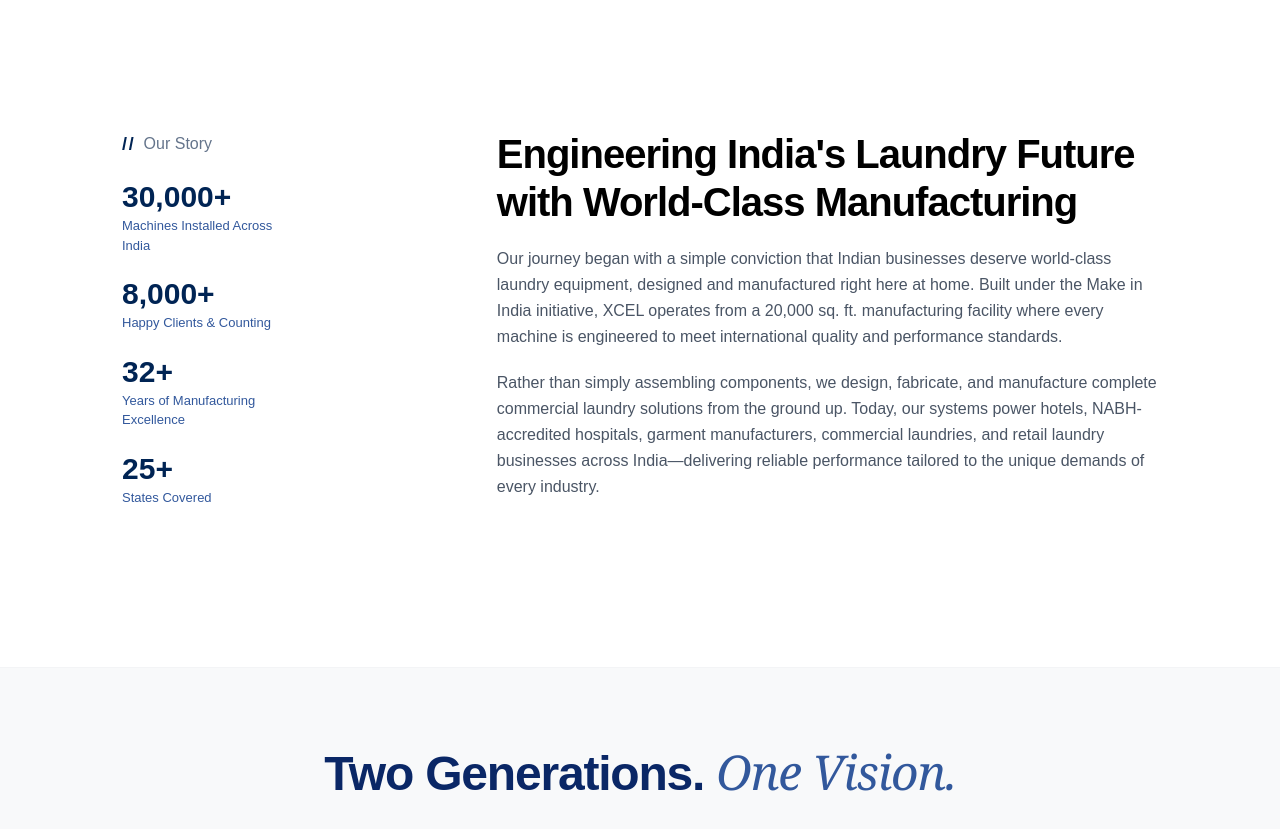
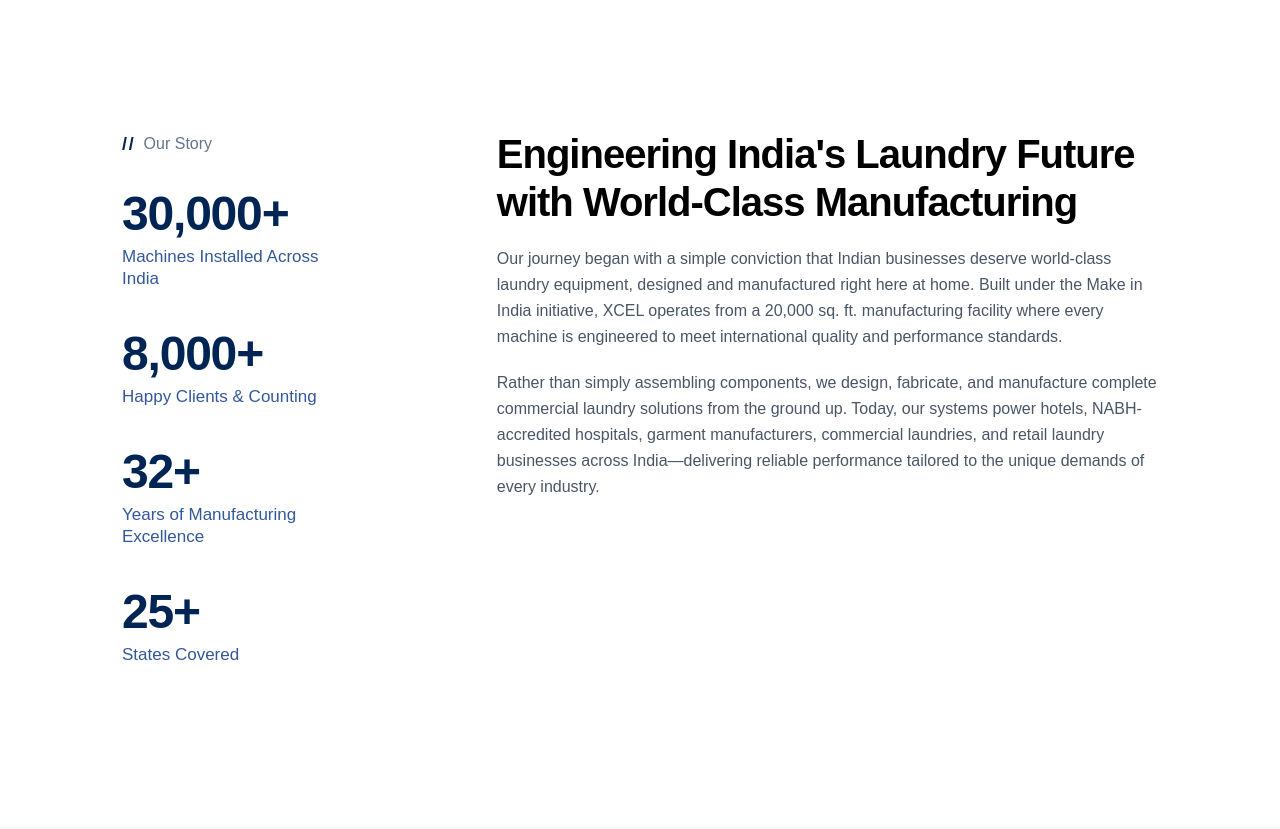
Before and after one commit to Ankita030694/Xcel-, a Next.js app: page /about in a window 1280 px wide. Shown: the part 607-1436 px from the top of the page. Built offline with nearby package versions, Linux system fonts and the light colour scheme.

Commit message:
Increase font sizes for stats numbers and text as requested

```diff
--- a/app/about/page.tsx
+++ b/app/about/page.tsx
@@ -28,39 +28,39 @@ export default function AboutPage() {
 
           <div className="flex flex-col lg:flex-row gap-10 lg:gap-16 mb-12 lg:mb-16 relative z-10 pt-4 px-4 lg:px-8 max-w-[1100px] mx-auto">
             {/* Left Column: Title & Vertical Stats */}
-            <div className="w-full lg:w-[30%] shrink-0 flex flex-col gap-6">
+            <div className="w-full lg:w-[30%] shrink-0 flex flex-col gap-8">
               <div className="flex items-center gap-2 mb-0">
                 <span className="text-[#002454] font-bold text-lg tracking-widest">{"//"}</span>
                 <span className="text-[#64748b] font-medium text-base">Our Story</span>
               </div>
 
-              <div className="flex flex-col gap-6">
-                <div className="flex flex-col items-start text-left gap-1">
-                  <h3 className="text-3xl font-bold text-[#002454] leading-none">
+              <div className="flex flex-col gap-10">
+                <div className="flex flex-col items-start text-left gap-2">
+                  <h3 className="text-5xl font-bold text-[#002454] leading-none tracking-tight">
                     <AnimatedCounter end={30000} suffix="+" />
                   </h3>
-                  <p className="text-[#32589c] text-[13px] font-medium">Machines Installed Across<br/> India</p>
+                  <p className="text-[#32589c] text-base lg:text-[17px] font-medium leading-[1.3]">Machines Installed Across<br/> India</p>
                 </div>
 
-                <div className="flex flex-col items-start text-left gap-1">
-                  <h3 className="text-3xl font-bold text-[#002454] leading-none">
+                <div className="flex flex-col items-start text-left gap-2">
+                  <h3 className="text-5xl font-bold text-[#002454] leading-none tracking-tight">
                     <AnimatedCounter end={8000} suffix="+" />
                   </h3>
-                  <p className="text-[#32589c] text-[13px] font-medium">Happy Clients & Counting</p>
+                  <p className="text-[#32589c] text-base lg:text-[17px] font-medium leading-[1.3]">Happy Clients & Counting</p>
                 </div>
 
-                <div className="flex flex-col items-start text-left gap-1">
-                  <h3 className="text-3xl font-bold text-[#002454] leading-none">
+                <div className="flex flex-col items-start text-left gap-2">
+                  <h3 className="text-5xl font-bold text-[#002454] leading-none tracking-tight">
                     <AnimatedCounter end={32} suffix="+" />
                   </h3>
-                  <p className="text-[#32589c] text-[13px] font-medium">Years of Manufacturing<br/> Excellence</p>
+                  <p className="text-[#32589c] text-base lg:text-[17px] font-medium leading-[1.3]">Years of Manufacturing<br/> Excellence</p>
                 </div>
 
-                <div className="flex flex-col items-start text-left gap-1">
-                  <h3 className="text-3xl font-bold text-[#002454] leading-none">
+                <div className="flex flex-col items-start text-left gap-2">
+                  <h3 className="text-5xl font-bold text-[#002454] leading-none tracking-tight">
                     <AnimatedCounter end={25} suffix="+" />
                   </h3>
-                  <p className="text-[#32589c] text-[13px] font-medium">States Covered</p>
+                  <p className="text-[#32589c] text-base lg:text-[17px] font-medium leading-[1.3]">States Covered</p>
                 </div>
               </div>
             </div>
```
